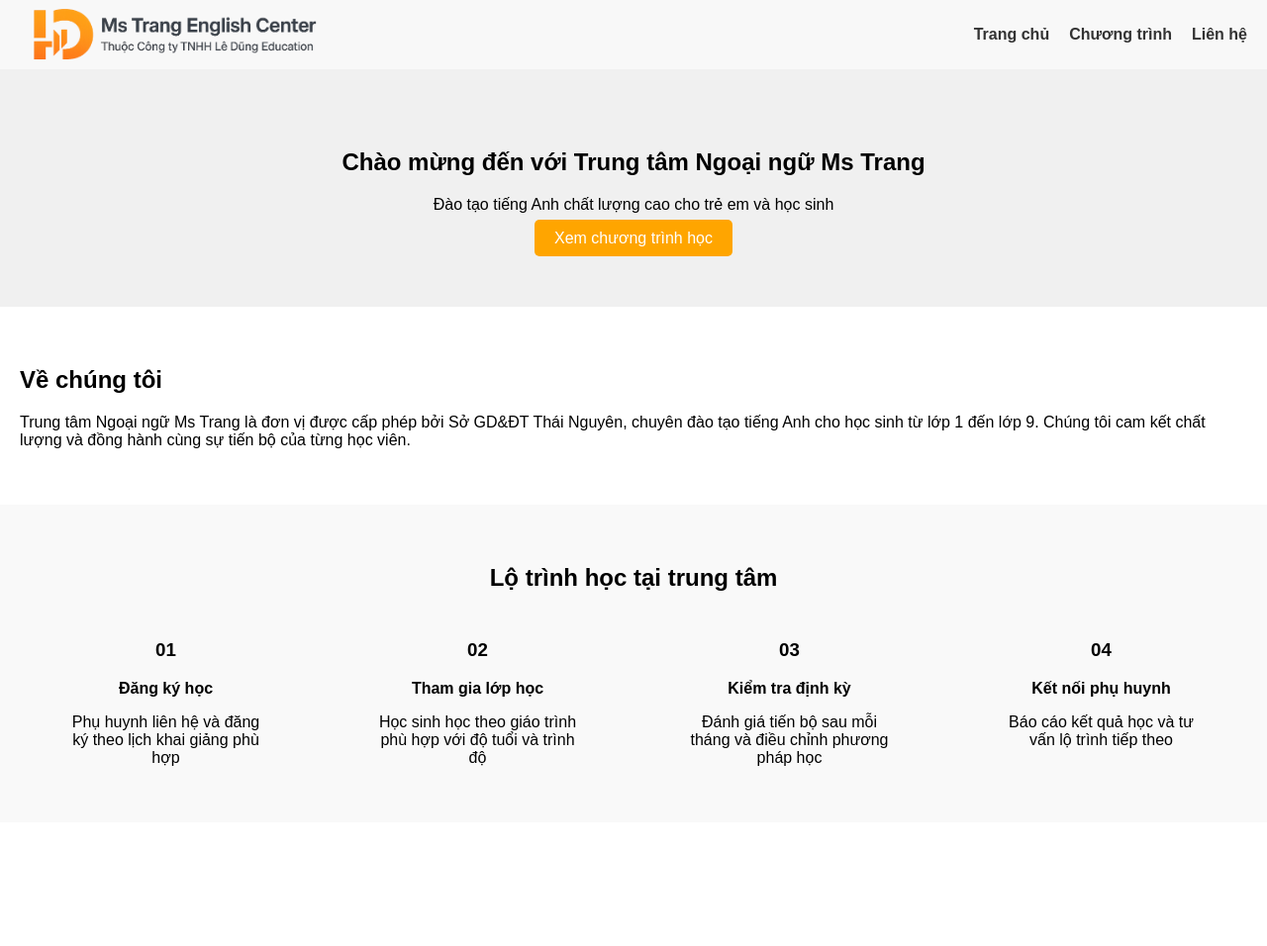
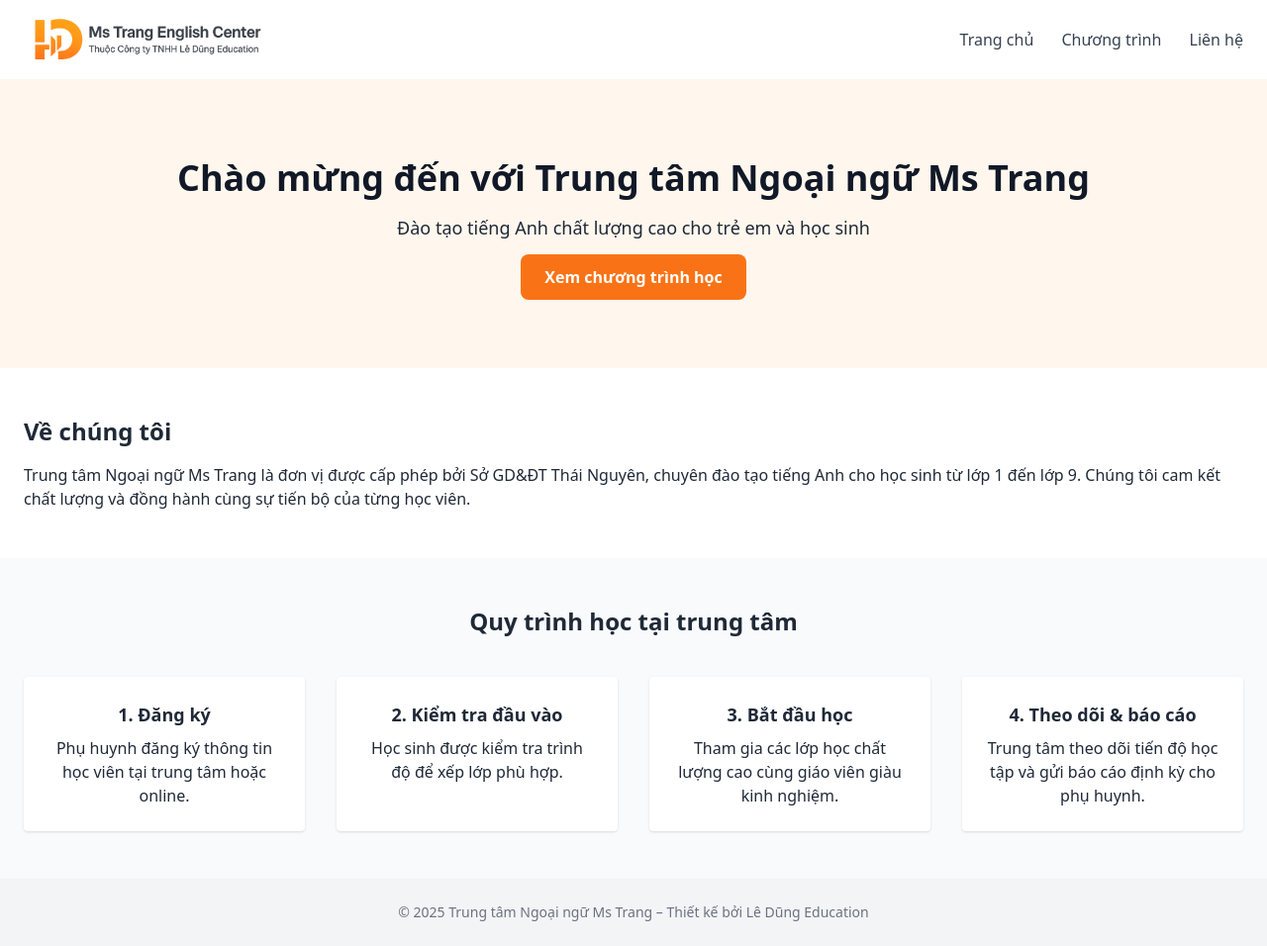
Before and after one commit to ledungedu/mstrang-website, a plain HTML site: page index.html in a window 1280 px wide. Shown: the whole page at 99% size. Before the commit the page ends 831 px from the top, so only its background shows below. Drawn offline with nearby package versions, Linux system fonts and the light colour scheme.

Commit message:
Thiết kế lại giao diện với Tailwind

```diff
--- a/index.html
+++ b/index.html
@@ -3,89 +3,61 @@
 <head>
   <meta charset="UTF-8">
   <meta name="viewport" content="width=device-width, initial-scale=1.0">
-  <title>Trung tâm Ngoại ngữ Ms Trang</title>
-  <style>
-    body {
-      margin: 0;
-      font-family: Arial, sans-serif;
-    }
-   nav {
-  background-color: #f8f8f8;
-  padding: 5px 20px; /* Giảm số này nếu viền vẫn to, ví dụ 2px */
-  display: flex;
-  align-items: center;
-  min-height: 60px; /* Có thể thêm nếu cần giới hạn chiều cao */
-}
+  <title>Trung tâm Ms Trang</title>
+  <script src="https://cdn.tailwindcss.com"></script>
+</head>
+<body class="font-sans text-gray-800">
 
-nav img {
-  height: 60px;
-  margin-right: 20px;
-}
-    nav ul {
-      list-style: none;
-      margin: 0;
-      padding: 0;
-      display: flex;
-      margin-left: auto;
-    }
-    nav ul li {
-      margin-left: 20px;
-    }
-    nav ul li a {
-      text-decoration: none;
-      color: #333;
-      font-weight: bold;
-    }
-  </style>
-</head>
-<body>
-  <nav>
-    <img src="logo.png" alt="Logo Ms Trang">
-    <ul>
-      <li><a href="index.html">Trang chủ</a></li>
-      <li><a href="chuong-trinh.html">Chương trình</a></li>
-      <li><a href="lien-he.html">Liên hệ</a></li>
-    </ul>
+  <!-- Header -->
+  <header class="flex items-center justify-between px-6 py-4 bg-white shadow">
+    <img src="logo.png" alt="Logo" class="h-12">
+    <nav class="space-x-6">
+      <a href="#" class="text-gray-700 font-medium hover:text-orange-600">Trang chủ</a>
+      <a href="#" class="text-gray-700 font-medium hover:text-orange-600">Chương trình</a>
+      <a href="#" class="text-gray-700 font-medium hover:text-orange-600">Liên hệ</a>
     </nav>
+  </header>
 
-  <main>
-  <section style="padding: 60px 20px; text-align: center; background-color: #f0f0f0;">
-  <h1>Chào mừng đến với Trung tâm Ngoại ngữ Ms Trang</h1>
-  <p>Đào tạo tiếng Anh chất lượng cao cho trẻ em và học sinh</p>
-  <a href="chuong-trinh.html" style="padding: 10px 20px; background-color: orange; color: white; text-decoration: none; border-radius: 5px;">Xem chương trình học</a>
+  <!-- Hero Section -->
+  <section class="bg-orange-50 py-20 text-center">
+    <h1 class="text-4xl font-bold text-gray-900 mb-4">Chào mừng đến với Trung tâm Ngoại ngữ Ms Trang</h1>
+    <p class="text-lg mb-6">Đào tạo tiếng Anh chất lượng cao cho trẻ em và học sinh</p>
+    <a href="#" class="bg-orange-500 text-white px-6 py-3 rounded-lg font-semibold hover:bg-orange-600">Xem chương trình học</a>
   </section>
 
-<section style="padding: 40px 20px;">
-  <h2>Về chúng tôi</h2>
+  <!-- About -->
+  <section class="px-6 py-12 bg-white">
+    <h2 class="text-2xl font-semibold mb-4">Về chúng tôi</h2>
     <p>Trung tâm Ngoại ngữ Ms Trang là đơn vị được cấp phép bởi Sở GD&ĐT Thái Nguyên, chuyên đào tạo tiếng Anh cho học sinh từ lớp 1 đến lớp 9. Chúng tôi cam kết chất lượng và đồng hành cùng sự tiến bộ của từng học viên.</p>
   </section>
 
-<section style="padding: 40px 20px; background-color: #f9f9f9;">
-  <h2 style="text-align: center;">Lộ trình học tại trung tâm</h2>
-  <div style="display: flex; justify-content: space-around; flex-wrap: wrap; gap: 20px; margin-top: 30px;">
-    <div style="width: 200px; text-align: center;">
-      <h3>01</h3>
-      <strong>Đăng ký học</strong>
-      <p>Phụ huynh liên hệ và đăng ký theo lịch khai giảng phù hợp</p>
+  <!-- Bộ 4 bước học -->
+  <section class="bg-gray-50 py-12 px-6">
+    <h2 class="text-2xl font-semibold text-center mb-10">Quy trình học tại trung tâm</h2>
+    <div class="grid grid-cols-1 sm:grid-cols-2 lg:grid-cols-4 gap-8">
+      <div class="bg-white p-6 shadow rounded text-center">
+        <h3 class="font-bold text-lg mb-2">1. Đăng ký</h3>
+        <p>Phụ huynh đăng ký thông tin học viên tại trung tâm hoặc online.</p>
       </div>
-    <div style="width: 200px; text-align: center;">
-      <h3>02</h3>
-      <strong>Tham gia lớp học</strong>
-      <p>Học sinh học theo giáo trình phù hợp với độ tuổi và trình độ</p>
+      <div class="bg-white p-6 shadow rounded text-center">
+        <h3 class="font-bold text-lg mb-2">2. Kiểm tra đầu vào</h3>
+        <p>Học sinh được kiểm tra trình độ để xếp lớp phù hợp.</p>
       </div>
-    <div style="width: 200px; text-align: center;">
-      <h3>03</h3>
-      <strong>Kiểm tra định kỳ</strong>
-      <p>Đánh giá tiến bộ sau mỗi tháng và điều chỉnh phương pháp học</p>
+      <div class="bg-white p-6 shadow rounded text-center">
+        <h3 class="font-bold text-lg mb-2">3. Bắt đầu học</h3>
+        <p>Tham gia các lớp học chất lượng cao cùng giáo viên giàu kinh nghiệm.</p>
       </div>
-    <div style="width: 200px; text-align: center;">
-      <h3>04</h3>
-      <strong>Kết nối phụ huynh</strong>
-      <p>Báo cáo kết quả học và tư vấn lộ trình tiếp theo</p>
+      <div class="bg-white p-6 shadow rounded text-center">
+        <h3 class="font-bold text-lg mb-2">4. Theo dõi & báo cáo</h3>
+        <p>Trung tâm theo dõi tiến độ học tập và gửi báo cáo định kỳ cho phụ huynh.</p>
       </div>
     </div>
   </section>
 
-  </main>
+  <!-- Footer -->
+  <footer class="bg-gray-100 text-center py-6 text-sm text-gray-500">
+    © 2025 Trung tâm Ngoại ngữ Ms Trang – Thiết kế bởi Lê Dũng Education
+  </footer>
+
 </body>
 </html>
```
Lines whose indentation alone changed are shown as unchanged.
